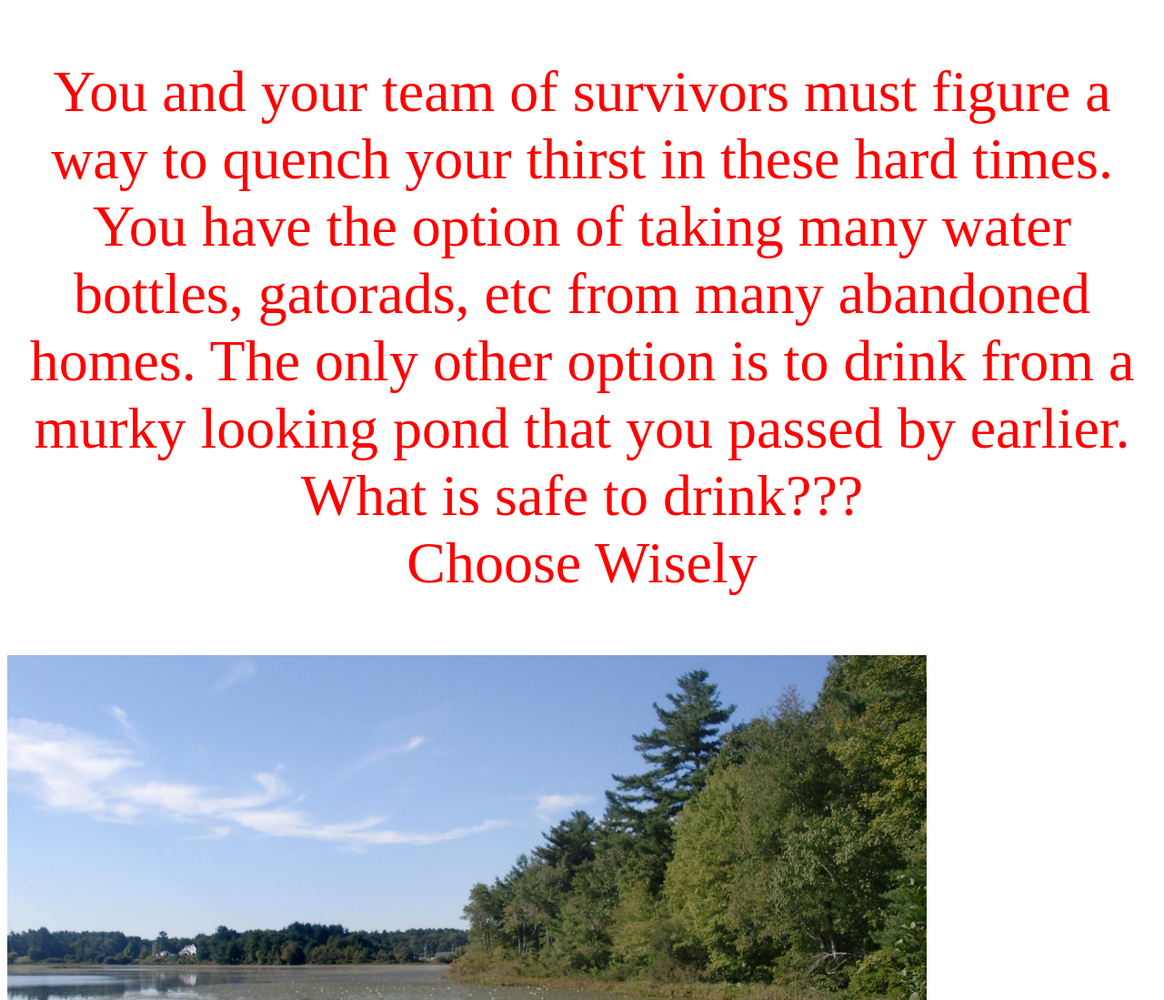
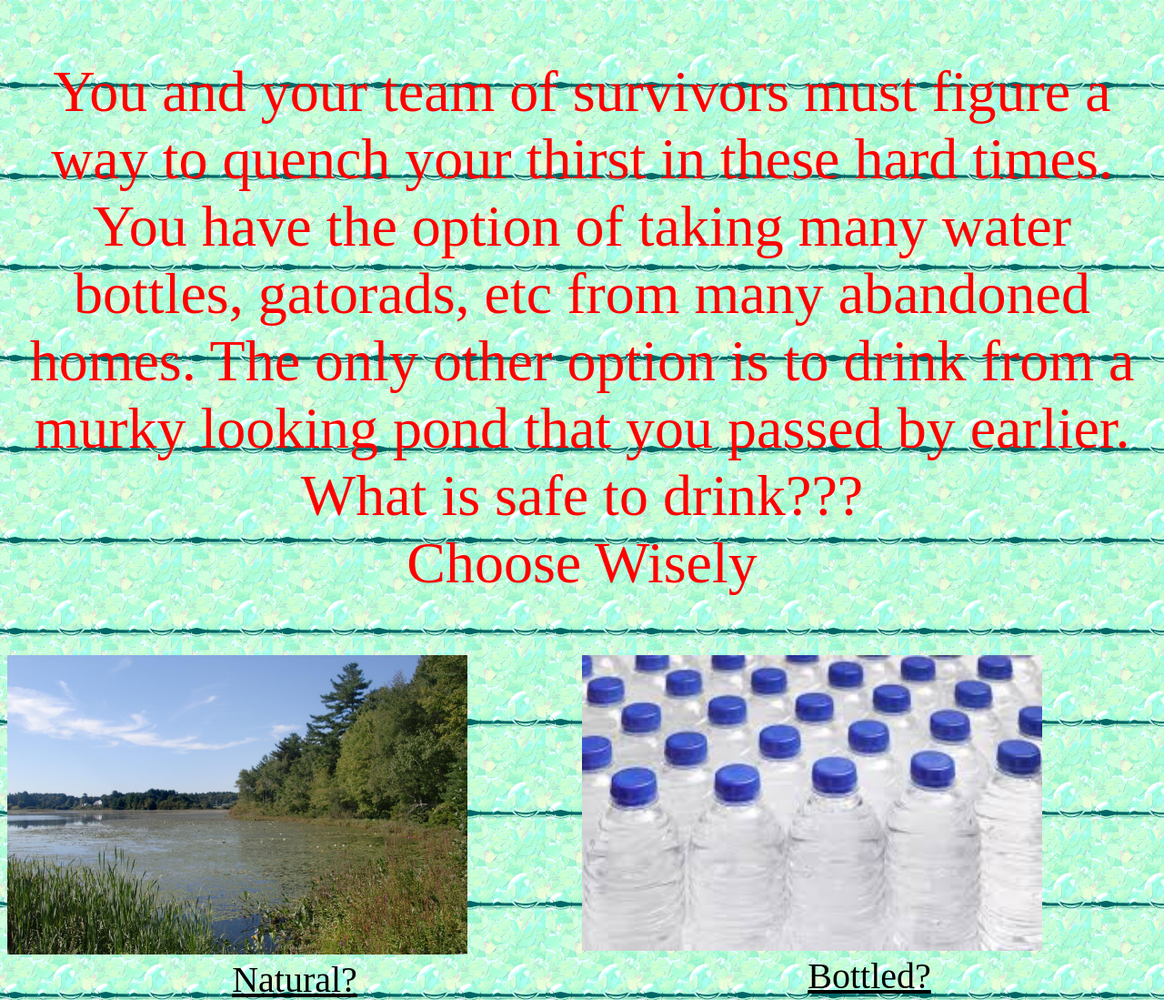
Before and after one commit to mjdewitt01/Drink, a plain HTML site: page index.html in a window 1280 px wide. Shown: the top 1099 px of the page at 91% size. Drawn offline with Linux system fonts and the light colour scheme.

Commit message:
Update index.html

```diff
--- a/index.html
+++ b/index.html
@@ -2,7 +2,7 @@
 <html>
 <head>
 <title>Drink Choice</title>
-	<link rel="stylesheet" type="text/css" href="stylistic.css">
+	<link rel="stylesheet" type="text/css" href="style.css">
 </head>
 
 <body>
```
